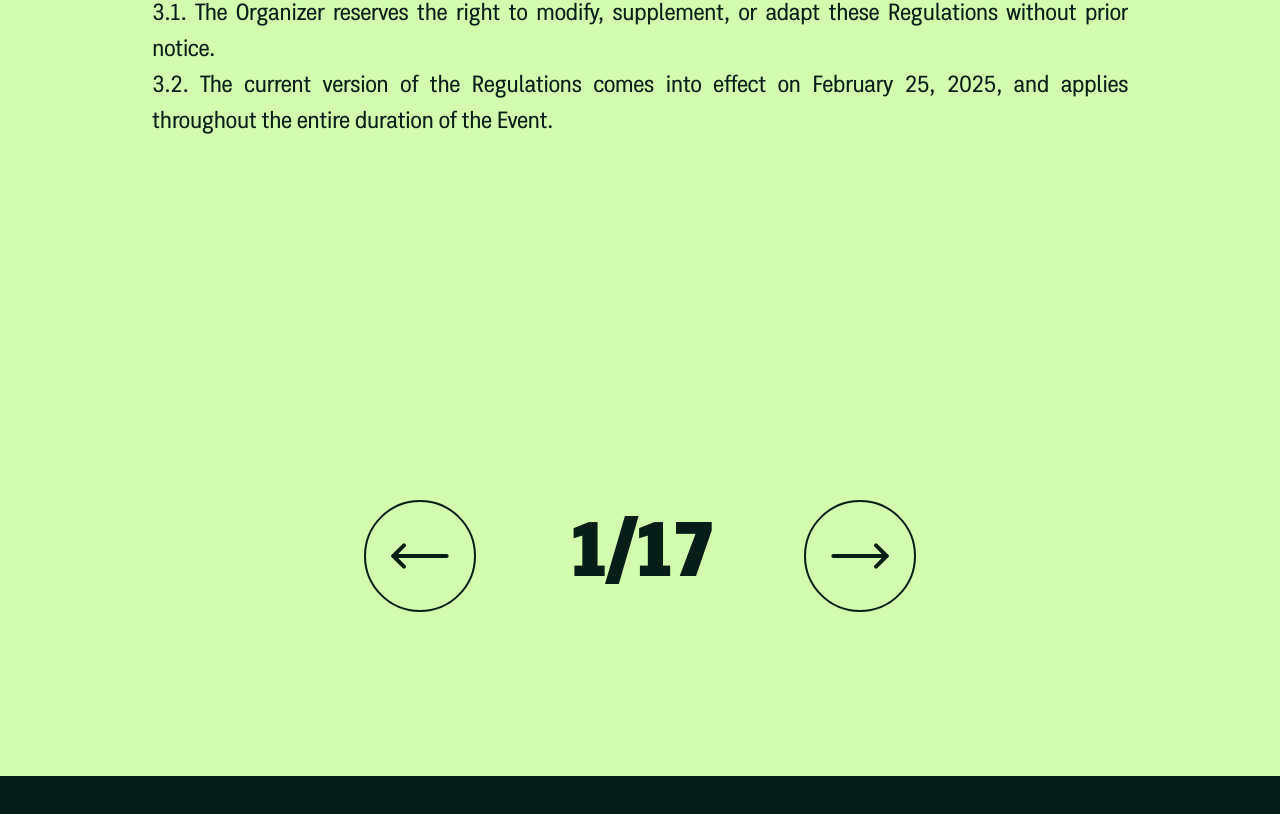
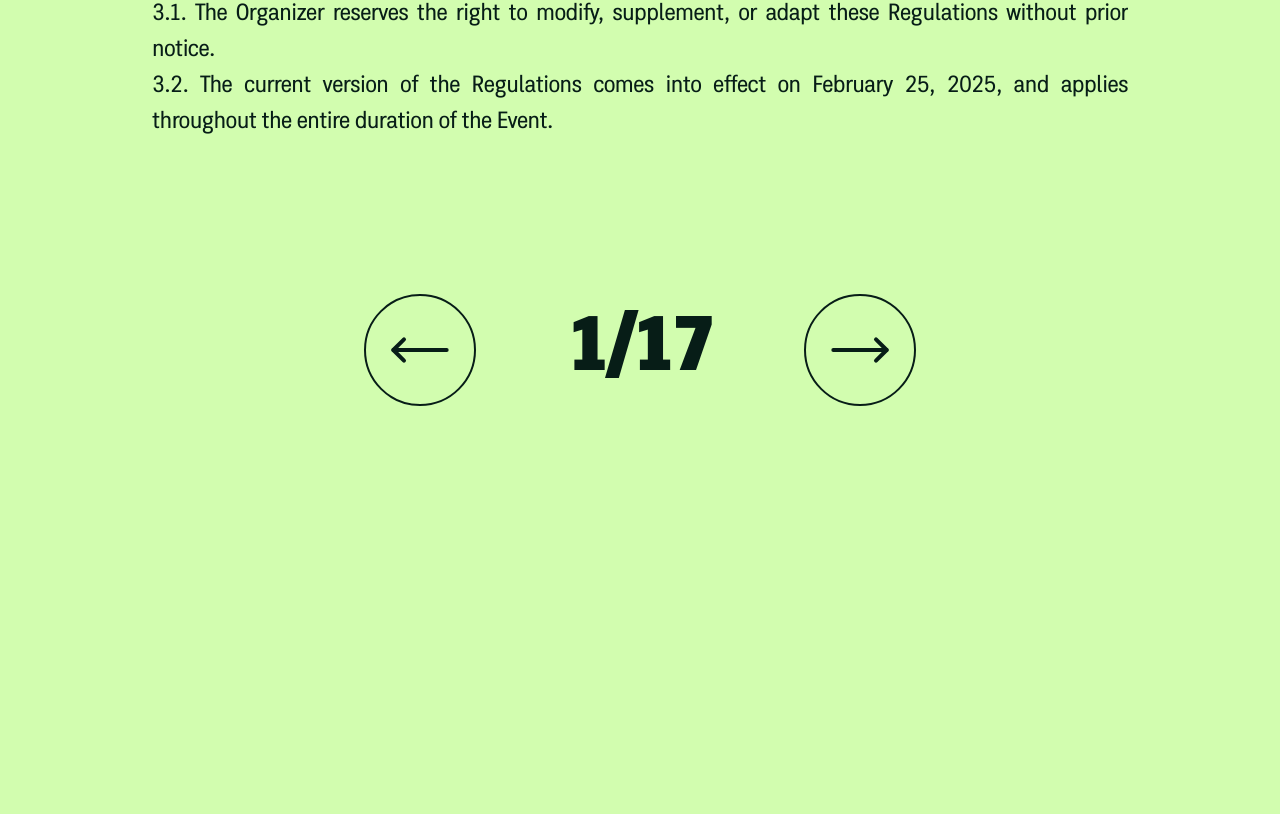
Before and after one commit to danielavornic/nim, a React (Vite) app: page /en/rules in a window 1280 px wide. Shown: the part 1092-1906 px from the top of the page. Built offline with nearby package versions, Linux system fonts and the light colour scheme.

Commit message:
feat(rules): improve carousel navigation and scrolling behavior

```diff
--- a/src/pages/rules/rules.tsx
+++ b/src/pages/rules/rules.tsx
@@ -8,7 +8,7 @@ import {
   CarouselPrevious
 } from "@/components/ui/carousel";
 import { cn } from "@/lib/utils";
-import { useEffect, useState } from "react";
+import { useEffect, useState, useRef } from "react";
 import { motion } from "framer-motion";
 import { createFadeUpVariants } from "@/lib/animations";
 const RulesPage = () => {
@@ -16,6 +16,7 @@ const RulesPage = () => {
   const slides = t("rules.slides", { returnObjects: true }) as string[];
   const [currentSlide, setCurrentSlide] = useState(0);
   const [api, setApi] = useState<CarouselApi>();
+  const carouselContentRef = useRef<HTMLDivElement>(null);
 
   const fadeUpVariants = createFadeUpVariants({ y: 25, duration: 0.5 });
 
@@ -29,9 +30,18 @@ const RulesPage = () => {
     });
   }, [api]);
 
+  const handleScrollToTop = () => {
+    setTimeout(() => {
+      window.scrollTo({
+        top: carouselContentRef.current?.offsetTop,
+        behavior: "smooth"
+      });
+    }, 550);
+  };
+
   return (
     <section className="bg-muted text-background min-h-[calc(90dvh-var(--header-height-mobile))] py-20 lg:min-h-[calc(90dvh-var(--header-height-desktop))] xl:pt-32 xl:pb-40">
-      <div className="container mx-auto px-4 lg:max-w-5xl">
+      <div className="container mx-auto px-4 lg:max-w-5xl" ref={carouselContentRef}>
         <motion.h1
           className="4xl:!text-9xl text-center text-5xl leading-tight font-black tracking-[-0.04em] uppercase md:text-6xl lg:text-left xl:text-7xl 2xl:text-8xl"
           initial="hidden"
@@ -50,7 +60,7 @@ const RulesPage = () => {
           variants={fadeUpVariants}
         >
           <Carousel className="w-full" opts={{ loop: true }} setApi={setApi}>
-            <CarouselContent className="mb-16 lg:mb-20 xl:mb-32">
+            <CarouselContent className="mb-16 h-fit lg:mb-20 xl:mb-32">
               {slides.map((slide, index) => (
                 <CarouselItem key={index}>
                   <div
@@ -63,21 +73,33 @@ const RulesPage = () => {
                     )}
                     dangerouslySetInnerHTML={{ __html: slide }}
                   />
+                  <div className="mt-20 flex flex-col items-center justify-center gap-10 lg:mt-28 xl:mt-[150px]">
+                    <div className="flex items-center justify-center gap-12 xl:gap-16">
+                      <CarouselPrevious
+                        onClick={() => {
+                          api?.scrollPrev();
+                          handleScrollToTop();
+                        }}
+                        className="border-background hover:border-go-neon-green active:border-go-neon-green max-w-md:focus:border-go-neon-green static left-0 size-20 translate-x-0 translate-y-0 transform-none transition-all duration-300 md:size-24 lg:size-28 [&>svg]:size-10 md:[&>svg]:size-12 xl:[&>svg]:size-16"
+                      />
+                      <div className="hidden w-0 pt-[11px] text-center text-[64px] font-[900] tracking-[-0.04em] select-none sm:block sm:w-[161px] md:pt-0 lg:w-[200px] lg:text-[80px]">
+                        {currentSlide + 1}/{slides.length}
+                      </div>
+                      <CarouselNext
+                        onClick={() => {
+                          api?.scrollNext();
+                          handleScrollToTop();
+                        }}
+                        className="border-background hover:border-go-neon-green active:border-go-neon-green max-w-md:focus:border-go-neon-green static left-0 size-20 translate-x-0 translate-y-0 transform-none transition-all duration-300 md:size-24 lg:size-28 [&>svg]:size-10 md:[&>svg]:size-12 xl:[&>svg]:size-16"
+                      />
+                    </div>
+                    <div className="text-[64px] leading-[60px] font-[800] sm:hidden">
+                      {currentSlide + 1}/{slides.length}
+                    </div>
+                  </div>
                 </CarouselItem>
               ))}
             </CarouselContent>
-            <motion.div className="flex flex-col items-center justify-center gap-10" variants={fadeUpVariants}>
-              <div className="flex items-center justify-center gap-12 xl:gap-16">
-                <CarouselPrevious className="border-background hover:border-go-neon-green active:border-go-neon-green max-w-md:focus:border-go-neon-green static left-0 size-20 translate-x-0 translate-y-0 transform-none transition-all duration-300 md:size-24 lg:size-28 [&>svg]:size-10 md:[&>svg]:size-12 xl:[&>svg]:size-16" />
-                <div className="hidden w-0 pt-[11px] text-center text-[64px] font-[900] tracking-[-0.04em] select-none sm:block sm:w-[161px] md:pt-0 lg:w-[200px] lg:text-[80px]">
-                  {currentSlide + 1}/{slides.length}
-                </div>
-                <CarouselNext className="border-background hover:border-go-neon-green active:border-go-neon-green max-w-md:focus:border-go-neon-green static left-0 size-20 translate-x-0 translate-y-0 transform-none transition-all duration-300 md:size-24 lg:size-28 [&>svg]:size-10 md:[&>svg]:size-12 xl:[&>svg]:size-16" />
-              </div>
-              <div className="text-[64px] leading-[60px] font-[800] sm:hidden">
-                {currentSlide + 1}/{slides.length}
-              </div>
-            </motion.div>
           </Carousel>
         </motion.div>
       </div>
```
